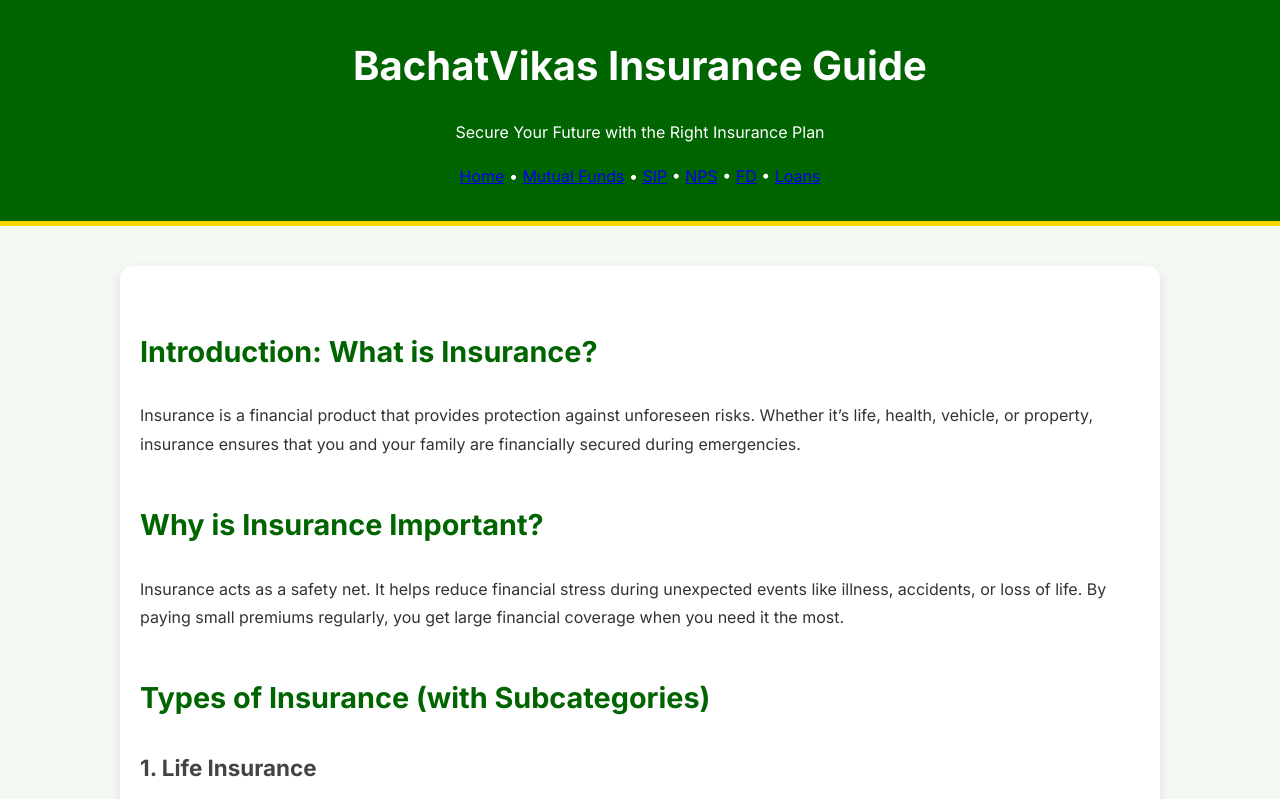
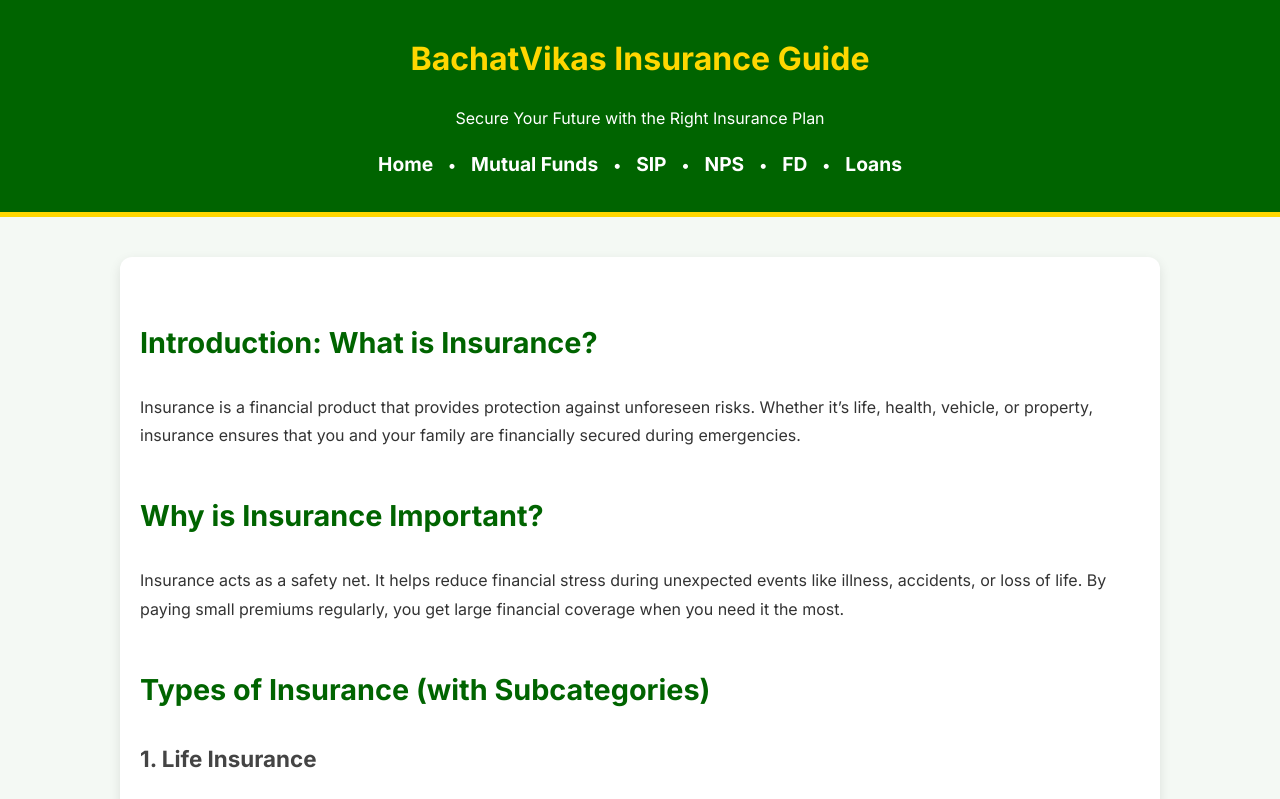
Before and after one commit to Bachatvikas/bachatvikas.github.io, a plain HTML site: page insurance.html in a window 1280 px wide. Shown: the top 799 px of the page. Drawn offline with Linux system fonts and the light colour scheme.

Commit message:
Update insurance.html

```diff
--- a/insurance.html
+++ b/insurance.html
@@ -22,9 +22,17 @@
       border-bottom: 5px solid #FFD700;
     }
     header h1 {
-      margin: 0;
-      font-size: 2.5em;
-    }
+  margin: 0;
+  font-size: 2rem;
+  color: #FFD700;
+}
+nav a {
+  color: white;
+  text-decoration: none;
+  margin: 0 10px;
+  font-weight: 600;
+  font-size: 1.2rem;
+}
     .container {
       max-width: 1000px;
       margin: 40px auto;
```
